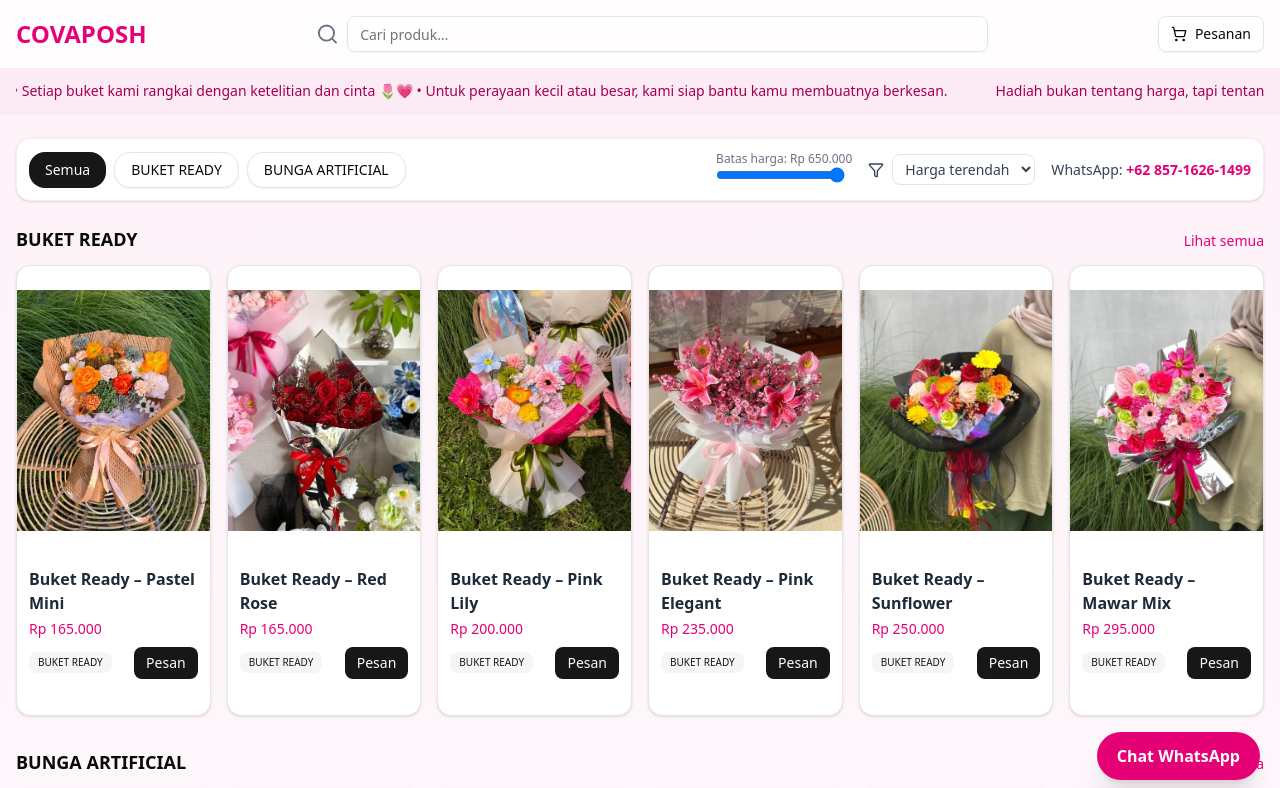
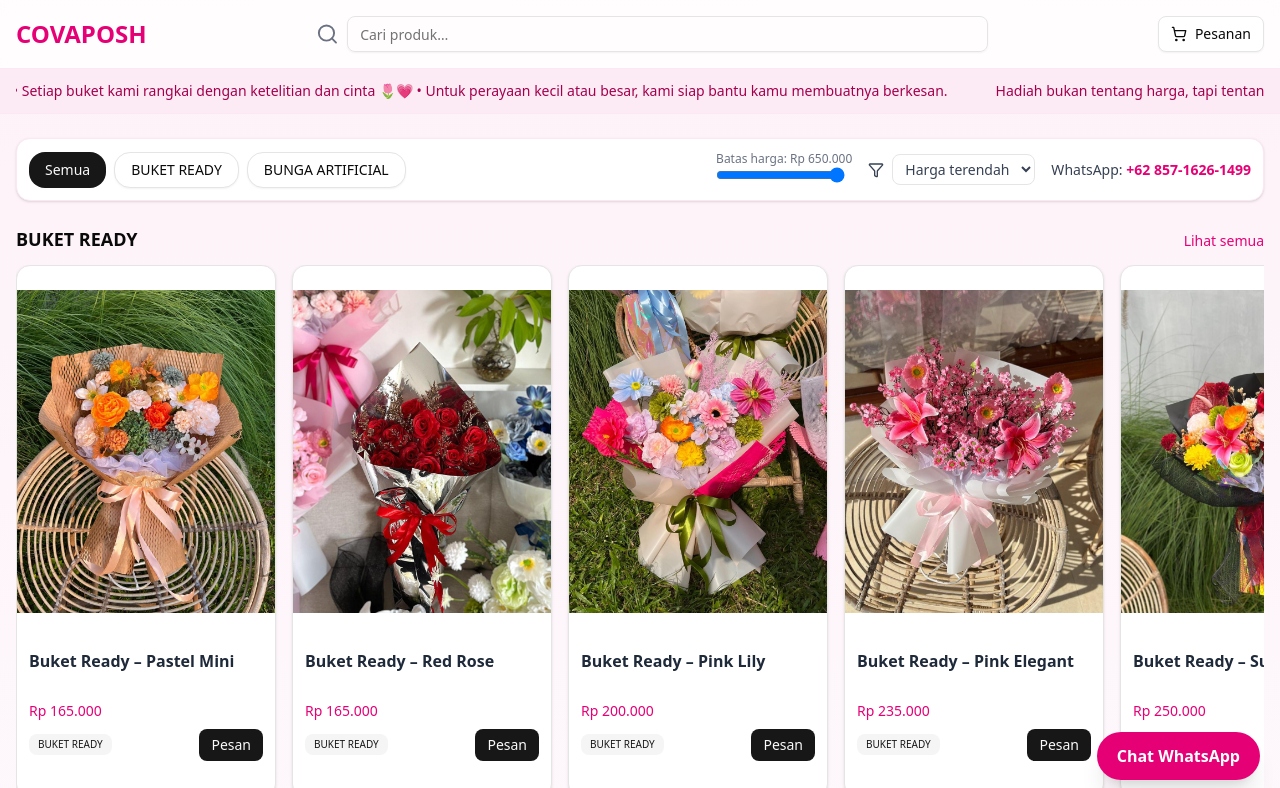
Before and after one commit to octavianasholikhah/covaposh-catalog, a Next.js app: page / in a window 1280 px wide. Shown: the top 788 px of the page. Built offline with nearby package versions, Linux system fonts and the light colour scheme.

Commit message:
Pembaruan grid

```diff
--- a/src/app/page.tsx
+++ b/src/app/page.tsx
@@ -273,10 +273,16 @@ export default function Page() {
 
 function Grid({ products, onOrder }: { products: Product[]; onOrder: (p: Product) => void }) {
   return (
-    // 6 kolom di xl, responsif di bawahnya
-    <div className="grid grid-cols-2 sm:grid-cols-3 md:grid-cols-4 lg:grid-cols-5 xl:grid-cols-6 gap-4 items-stretch">
-      {products.map(p => (
-        <motion.div key={p.id} whileHover={{ scale: 1.02 }} transition={{ duration: 0.2 }} className="h-full">
+    <div className="relative">
+      {/* wadah yang bisa discroll horizontal */}
+      <div className="flex overflow-x-auto gap-4 pb-4 scrollbar-thin scrollbar-thumb-pink-300 scrollbar-track-pink-100 snap-x snap-mandatory">
+        {products.map((p) => (
+          <motion.div
+            key={p.id}
+            whileHover={{ scale: 1.03 }}
+            transition={{ duration: 0.2 }}
+            className="min-w-[220px] sm:min-w-[240px] md:min-w-[260px] snap-start flex-shrink-0"
+          >
             <Card className="h-full flex flex-col overflow-hidden shadow-sm hover:shadow-md">
               <div className="relative bg-pink-100 aspect-[4/5]">
                 <Image
@@ -284,16 +290,25 @@ function Grid({ products, onOrder }: { products: Product[]; onOrder: (p: Product
                   alt={`Foto ${p.name}`}
                   title={p.name}
                   fill
-                sizes="(max-width: 640px) 50vw, (max-width: 1024px) 33vw, 20vw"
+                  sizes="(max-width: 640px) 80vw, (max-width: 1024px) 40vw, 25vw"
                   className="object-cover"
                 />
               </div>
               <CardContent className="p-3 flex flex-col grow">
-              <h4 className="font-semibold text-base text-gray-800 line-clamp-2 min-h-[48px]">{p.name}</h4>
+                <h4 className="font-semibold text-base text-gray-800 line-clamp-2 min-h-[48px]">
+                  {p.name}
+                </h4>
                 <p className="text-pink-600 font-medium mt-1 text-sm">{fmtIDR(p.price)}</p>
                 <div className="mt-auto flex justify-between items-center pt-2">
-                <Badge variant="secondary" className="text-[10px]">{p.category}</Badge>
-                <Button size="sm" className="h-8 px-3" onClick={() => onOrder(p)} aria-label={`Pesan ${p.name}`}>
+                  <Badge variant="secondary" className="text-[10px]">
+                    {p.category}
+                  </Badge>
+                  <Button
+                    size="sm"
+                    className="h-8 px-3"
+                    onClick={() => onOrder(p)}
+                    aria-label={`Pesan ${p.name}`}
+                  >
                     Pesan
                   </Button>
                 </div>
@@ -302,8 +317,10 @@ function Grid({ products, onOrder }: { products: Product[]; onOrder: (p: Product
           </motion.div>
         ))}
       </div>
+    </div>
   );
 }
+
 
 function MovingTagline() {
   const content = TAGLINE_LINES.join('   •   ');
```
Lines whose indentation alone changed are shown as unchanged.
